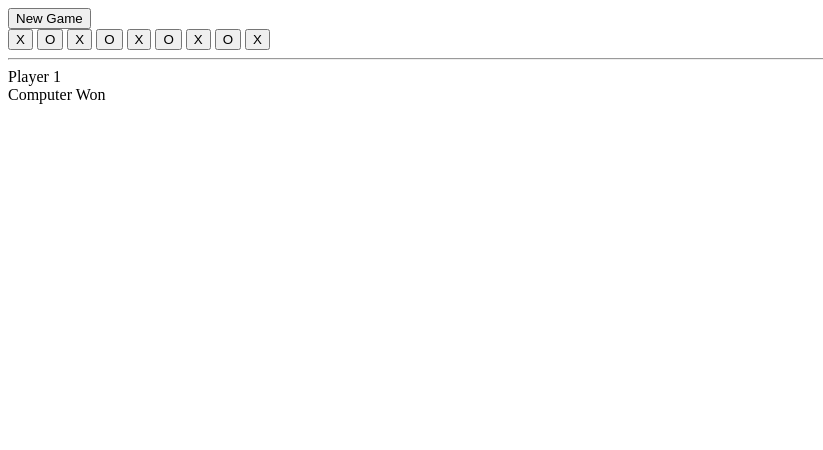
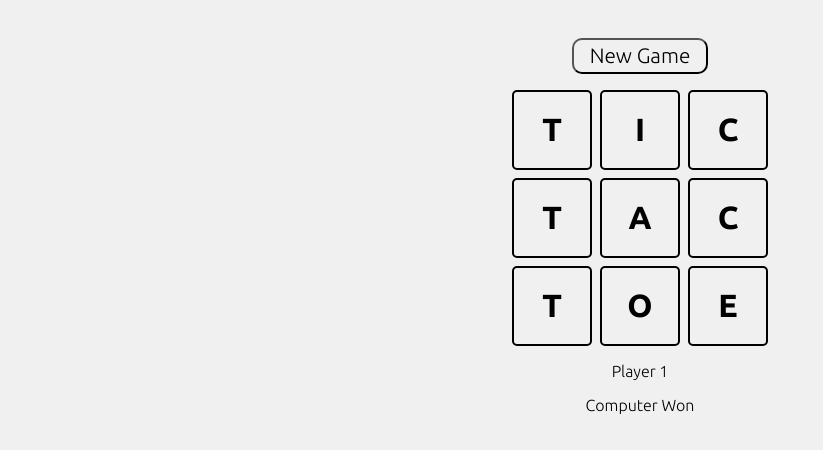
Before and after one commit to socrastein/tic-tac-toe, a plain HTML site: page index.html in a window 1280 px wide. Shown: the whole page, without its empty margins (0-823 px from the left). Drawn offline with Linux system fonts and the light colour scheme.

Commit message:
Setup gameBoard object; basic styling & animation

```diff
--- a/index.html
+++ b/index.html
@@ -15,27 +15,27 @@
   <title>Tic-Tac-Toe</title>
 </head>
 <body>
+
   <div id="gameContainer">
 
     <button id="newGame">New Game</button>
 
     <div id="gameBoard">
-      <button id="cell0" class="gameCell">X</button>
-      <button id="cell1" class="gameCell">O</button>
-      <button id="cell2" class="gameCell">X</button>
-      <button id="cell3" class="gameCell">O</button>
-      <button id="cell3" class="gameCell">X</button>
-      <button id="cell5" class="gameCell">O</button>
-      <button id="cell6" class="gameCell">X</button>
+      <button id="cell0" class="gameCell">T</button>
+      <button id="cell1" class="gameCell">I</button>
+      <button id="cell2" class="gameCell">C</button>
+      <button id="cell3" class="gameCell">T</button>
+      <button id="cell4" class="gameCell">A</button>
+      <button id="cell5" class="gameCell">C</button>
+      <button id="cell6" class="gameCell">T</button>
       <button id="cell7" class="gameCell">O</button>
-      <button id="cell8" class="gameCell">X</button>
+      <button id="cell8" class="gameCell">E</button>
     </div>
-
-    <hr>
 
     <div id="turnDisplay">Player 1</div>
 
     <div id="resultDisplay">Computer Won</div>
+
   </div>
 </body>
 </html>
--- a/script.js
+++ b/script.js
@@ -1,6 +1,51 @@
 const gameBoard = (() => {
   const cells = [...document.querySelectorAll("button.gameCell")];
-  return {cells};
+
+  const row1 = cells.slice(0,3);
+  const row2 = cells.slice(3,6);
+  const row3 = cells.slice(6);
+
+  const col1 = [cells[0], cells[3], cells[6]]
+  const col2 = [cells[1], cells[4], cells[7]]
+  const col3 = [cells[2], cells[5], cells[8]]
+
+  const diag1 = [cells[0], cells[4], cells[8]]
+  const diag2 = [cells[2], cells[4], cells[6]]
+
+  const lines = [row1, row2, row3, col1, col2, col3, diag1, diag2];
+
+  const fillCell = function (cell, char) {
+    this.cells[cell].innerHTML = char;
+  }
+
+  const checkWin = function () {
+    var win = false;
+
+    for(i=0; i<lines.length; i++){
+      var line = lines[i];
+      if((line[0].innerHTML === line[1].innerHTML) &&
+         (line[1].innerHTML === line[2].innerHTML)){
+          win = line;
+          return win;
+         }
+    }
+    if(win === false){
+      return false;
+  }
+  }
+
+  const clearBoard = function () {
+    cells.forEach(cell =>{
+      cell.innerHTML = '';
+    })
+  }
+
+  return {
+    cells,
+    row1, row2, row3,
+    col1, col2, col3,
+    diag1, diag2, lines,
+    fillCell, checkWin, clearBoard};
 })();
 
-console.log(gameBoard.cells);
+console.log(gameBoard.checkWin());
--- a/style.css
+++ b/style.css
@@ -0,0 +1,72 @@
+* {
+    font-family: 'Ubuntu', sans-serif;
+    background-color: rgb(240,240,240);
+}
+
+
+#gameContainer {
+    width: fit-content;
+    display: flex;
+    flex-direction: column;
+    align-items: center;
+    gap: 1rem;
+
+    margin: 3% auto;
+}
+
+#newGame {
+    height: 2rem;
+    font-size: 1.3rem;
+    border-radius: 10px;
+
+    display: flex;
+    align-items: center;
+    padding: 16px;
+}
+
+#newGame:hover {
+    transform: scale(1.1);
+    box-shadow: 0 0 10px rgba(0,255,0,.5);
+}
+
+#gameBoard {
+    display: grid;
+    grid-template-columns: 1fr 1fr 1fr;
+    grid-template-rows: 1fr 1fr 1fr;
+    gap: 8px;
+}
+
+@keyframes fade {
+    from {opacity: 0;}
+    to {opacity: 1;}
+}
+
+.gameCell {
+    height: 80px;
+    width: 80px;
+    border-radius: 5px;
+    border-style: solid;
+    font-size: 2rem;
+    font-weight: bold;
+    opacity: 0;
+}
+
+#cell0, #cell1, #cell2 {
+    animation-name: fade;
+    animation-duration: 3s;
+    animation-fill-mode: forwards;
+}
+
+#cell3, #cell4, #cell5 {
+    animation-name: fade;
+    animation-duration: 3s;
+    animation-delay: 1s;
+    animation-fill-mode: forwards;
+}
+
+#cell6, #cell7, #cell8 {
+    animation-name: fade;
+    animation-duration: 3s;
+    animation-delay: 2s;
+    animation-fill-mode: forwards;
+}
```
